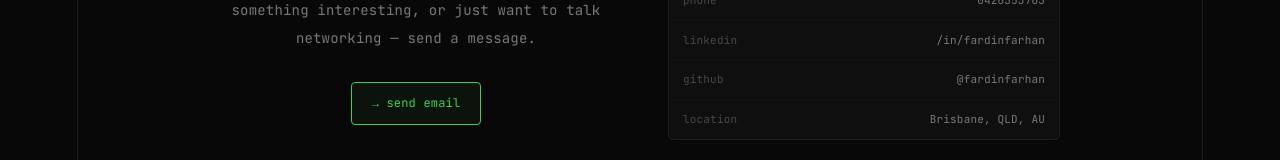
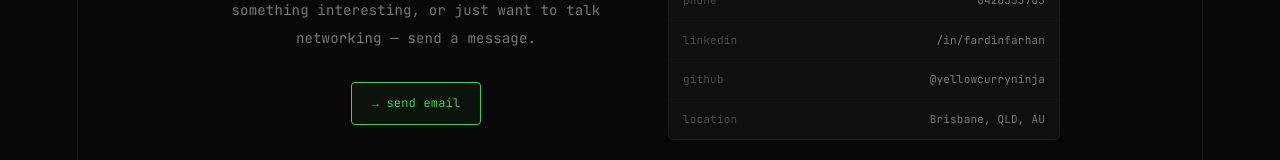
Before and after one commit to yellowcurryninja/rexume, a React (Vite) app: page / in a window 1280 px wide. Shown: the part 3874-4034 px from the top of the page. Built offline with nearby package versions, Linux system fonts and the light colour scheme.

Commit message:
Update handle in DATA object

```diff
--- a/src/App.jsx
+++ b/src/App.jsx
@@ -15,7 +15,7 @@ const FontLoader = () => {
 // ─── DATA ─────────────────────────────────────────────────────────────────────
 const DATA = {
   name: "Fardin Farhan Ahmed",
-  handle: "fardinfarhan",
+  handle: "yellowcurryninja",
   role: "Cybersecurity Student & Aspiring Network Engineer",
   location: "Brisbane, QLD, Australia",
   email: "Fardin5215@gmail.com",
```
